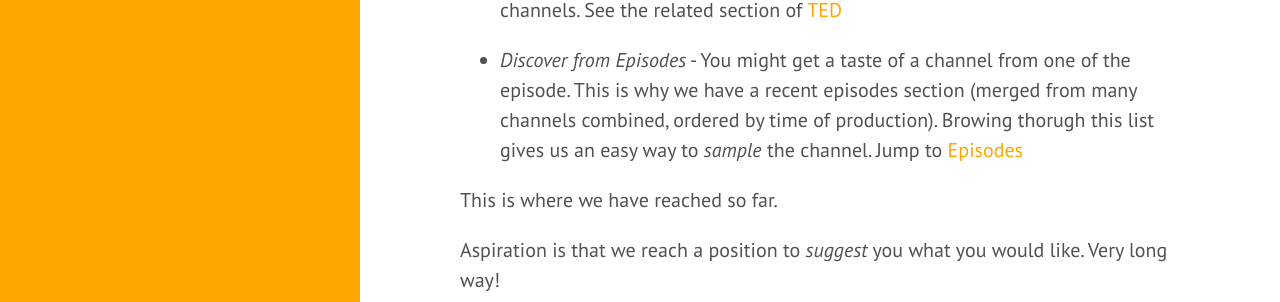
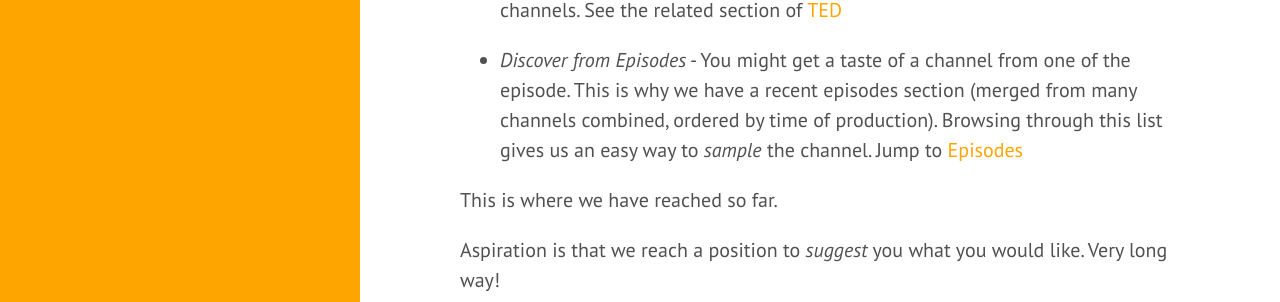
Before and after one commit to airingpods/blog, a Jekyll site: the page built from _posts/2014-09-02-how-to-find-what-I-like.md, in a window 1280 px wide and 900 px high, scrolled down 950 px. Shown: the part 245-547 px from the top of the window. Built offline with Jekyll 4.4.1, drawn with Linux system fonts in a browser that asks for light colours; Markdown is read by kramdown in place of the engine named in the settings.

Commit message:
Spelling

```diff
--- a/_posts/2014-09-02-how-to-find-what-I-like.md
+++ b/_posts/2014-09-02-how-to-find-what-I-like.md
@@ -25,7 +25,7 @@ How is this content organized ?
 
 -	*Similar* - If you tend to like a channel, would you not like to see the similar ones ? This is available in each channel page. You get to go to the list of similar channels. See the related section of [TED](http://www.airingpods.com/pods/npr-ted-radio-hour-podcast)
 
--	*Discover from Episodes* - You might get a taste of a channel from one of the episode. This is why we have a recent episodes section (merged from many channels combined, ordered by time of production). Browing thorugh this list gives us an easy way to *sample* the channel. Jump to [Episodes](http://www.airingpods.com/episodes)
+-	*Discover from Episodes* - You might get a taste of a channel from one of the episode. This is why we have a recent episodes section (merged from many channels combined, ordered by time of production). Browsing through this list gives us an easy way to *sample* the channel. Jump to [Episodes](http://www.airingpods.com/episodes)
 
 This is where we have reached so far.
 
```
